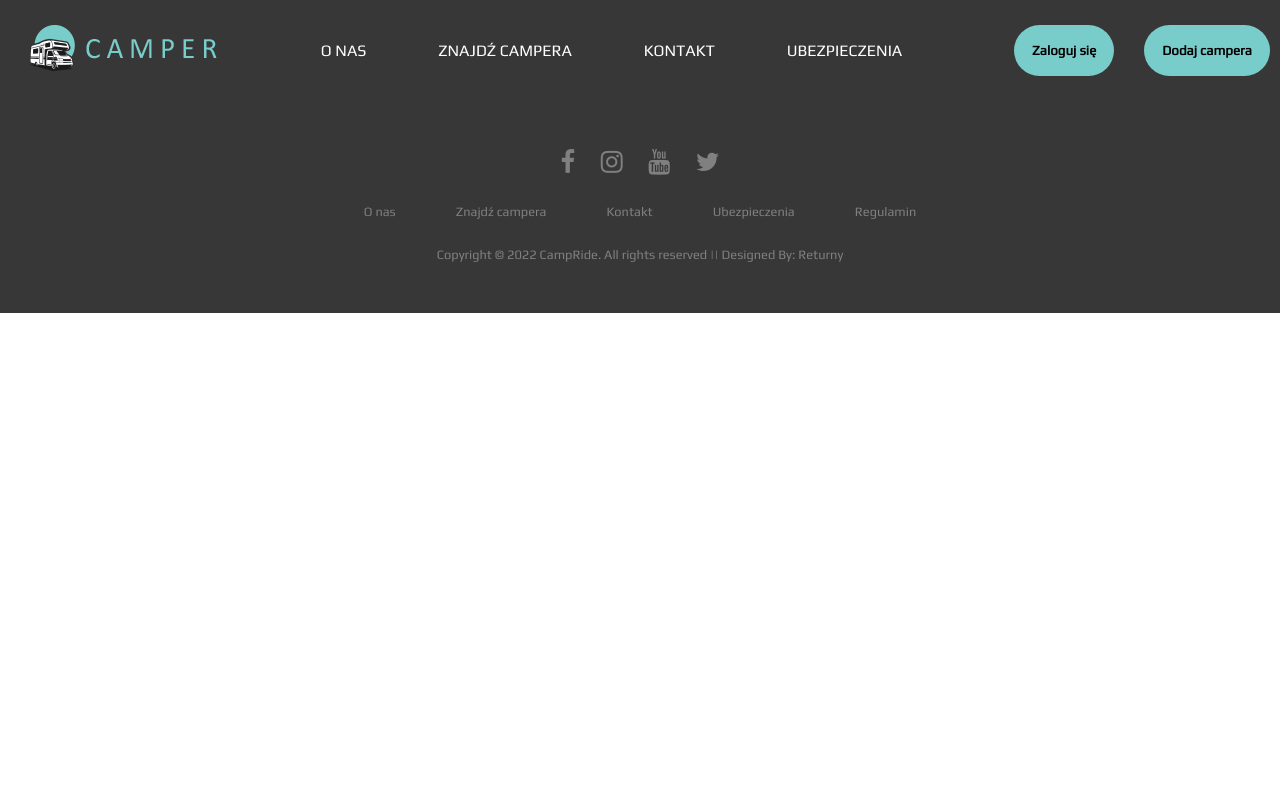
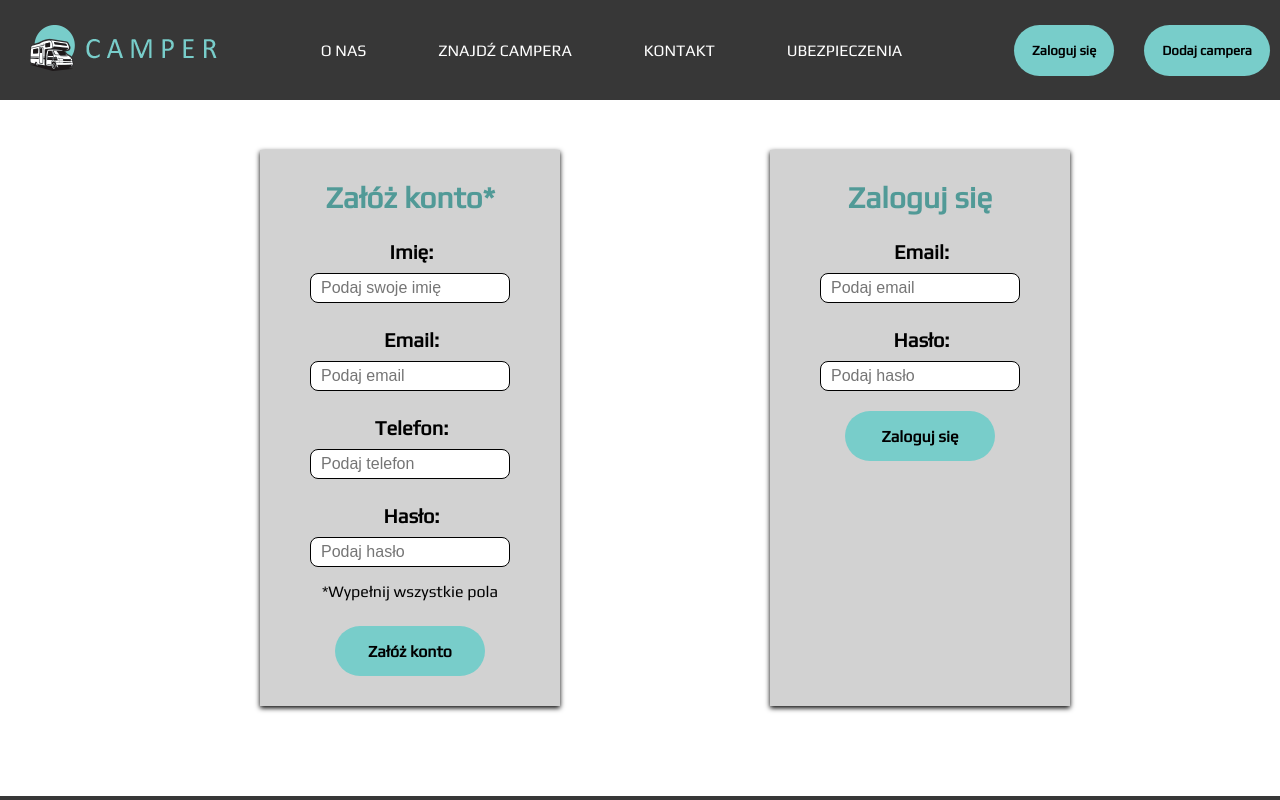
Before and after one commit to infoshareacademy/jfdzr6-team-returny, a React (Create React App) app in the folder camper_app/: page /login-register in a window 1280 px wide. Shown: the top 800 px of the page. Built offline with nearby package versions, Linux system fonts and the light colour scheme; no server answers.

Commit message:
created LoginRegister component

```diff
--- a/camper_app/src/App.js
+++ b/camper_app/src/App.js
@@ -5,6 +5,7 @@ import { Home } from "./views/Home";
 import { Footer } from "./components/Footer";
 import { CamperCard } from "./components/CamperCard";
 import { NotificationContainer } from "react-notifications";
+import { LoginRegister } from "./views/LoginRegister/LoginRegister";
 
 export function App() {
   return (
@@ -21,6 +22,7 @@ export function App() {
           <Route path="insurance" element={<Home/>}/>
           <Route path="login" element={<Home/>}/>
           <Route path="add-camper" element={<AddCamperForm />}/>
+          <Route path="login-register" element={<LoginRegister />}/>
         </Routes>
 
         <Footer/>
--- a/camper_app/src/views/AddCamperForm/AddCamperForm.style.js
+++ b/camper_app/src/views/AddCamperForm/AddCamperForm.style.js
@@ -55,6 +55,8 @@ export const StyledTextArea = styled.textarea`
   width: 400px;
   margin: 5px 0px 10px 50px;
   padding: 10px;
+  border-radius: 8px;
+  border: 1px solid black;
 `
 
 export const StyledButton = styled.button `
--- /dev/null
+++ b/camper_app/src/views/LoginRegister/LoginRegister.js
@@ -0,0 +1,39 @@
+import { StyledHeader2, StyledHeader3, StyledBoxBackground, StyledWrapper, StyledInputText, StyledButton, DivInfo } from "./LoginRegister.style"
+
+
+export const LoginRegister = () => {
+    return (
+        <>
+        <StyledWrapper>
+            <StyledBoxBackground>
+                <StyledHeader2>Załóż konto*</StyledHeader2>
+                <StyledHeader3>Imię:</StyledHeader3>
+                <div><StyledInputText name='name' type='text' placeholder='Podaj swoje imię'
+                maxLength='30'/></div>
+                <StyledHeader3>Email:</StyledHeader3>
+                <div><StyledInputText name='email' type='text' placeholder='Podaj email'
+                maxLength='30'/></div>
+                <StyledHeader3>Telefon:</StyledHeader3>
+                <div><StyledInputText name='telephone' type='text' placeholder='Podaj telefon'
+                maxLength='30'/></div>
+                <StyledHeader3>Hasło:</StyledHeader3>
+                <div><StyledInputText name='password' type='text' placeholder='Podaj hasło'
+                maxLength='30'/></div>
+                <DivInfo>*Wypełnij wszystkie pola</DivInfo>
+                <StyledButton>Załóż konto</StyledButton>
+            </StyledBoxBackground>
+            <StyledBoxBackground>
+            <StyledHeader2>Zaloguj się</StyledHeader2>
+                <StyledHeader3>Email:</StyledHeader3>
+                <div><StyledInputText name='email' type='text' placeholder='Podaj email'
+                maxLength='30'/></div>
+                <StyledHeader3>Hasło:</StyledHeader3>
+                <div><StyledInputText name='password' type='text' placeholder='Podaj hasło'
+                maxLength='30'/></div>
+                <StyledButton>Zaloguj się</StyledButton>
+            </StyledBoxBackground>
+        </StyledWrapper>
+        </>
+    )
+
+}
--- /dev/null
+++ b/camper_app/src/views/LoginRegister/LoginRegister.style.js
@@ -0,0 +1,92 @@
+import styled from "styled-components";
+
+export const StyledHeader2 = styled.h2`
+  font-family: 'Play', sans-serif;
+  color: #519a97;
+  font-size: 30px;
+`;
+
+export const StyledHeader3 = styled.h3`
+  font-family: 'Play', sans-serif;
+  margin: 25px 0px 10px 3px;
+  font-size: 20px;
+`;
+
+export const StyledWrapper = styled.div`
+  display: flex;
+  flex-direction: row;
+  justify-content: space-evenly;
+  margin: 20px;
+  padding: 30px;
+`
+
+export const StyledBoxBackground = styled.div`
+  display: flex;
+  flex-direction: column;
+  text-align: center;
+  align-items: center;
+  background-color: rgb(210, 210, 210);
+  box-shadow: 0 2px 5px;
+  width: 300px;
+  margin: 0px 0px 40px 50px;
+  padding: 30px;
+`
+
+export const StyledInputText = styled.input`
+  font-size: 16px;
+  height: 30px;
+  width: 200px;
+  padding-left: 10px;
+  border-radius: 8px;
+  border: 1px solid black;
+`
+// export const StyledSelect = styled.select`
+//   font-size: 16px;
+//   height: 40px;
+//   width: 400px;
+//   margin: 5px 0px 5px 50px;
+//   padding-left: 10px;
+//   border-radius: 8px;
+//   border: 1px solid black;
+// `
+
+// export const StyledInputFile = styled.input`
+//   font-size: 16px;
+//   font-family: 'Play', sans-serif;
+//   margin: 5px 0px 20px 50px;
+// `
+
+// export const StyledTextArea = styled.textarea`
+//   resize: none;
+//   font-family: 'Play', sans-serif;
+//   font-size: 20px;
+//   height: 200px;
+//   width: 400px;
+//   margin: 5px 0px 10px 50px;
+//   padding: 10px;
+//   border-radius: 8px;
+//   border: 1px solid black;
+// `
+
+export const StyledButton = styled.button `
+  width: 150px;
+  height: 50px;
+  font-size: 16px;
+  background-color: #78cdca;
+  margin-top: 20px;
+  padding: 5px;
+  cursor: pointer;
+`
+
+export const DivInfo = styled.div `
+  font-family: 'Play', sans-serif;
+  margin: 15px 0px 5px 0px;
+  font-size: 16px;
+`
+
+export const StyledError = styled.div `
+  font-family: 'Play', sans-serif;
+  margin: 5px 0px 20px 50px;
+  font-size: 16px;
+  color: red;
+`
```
